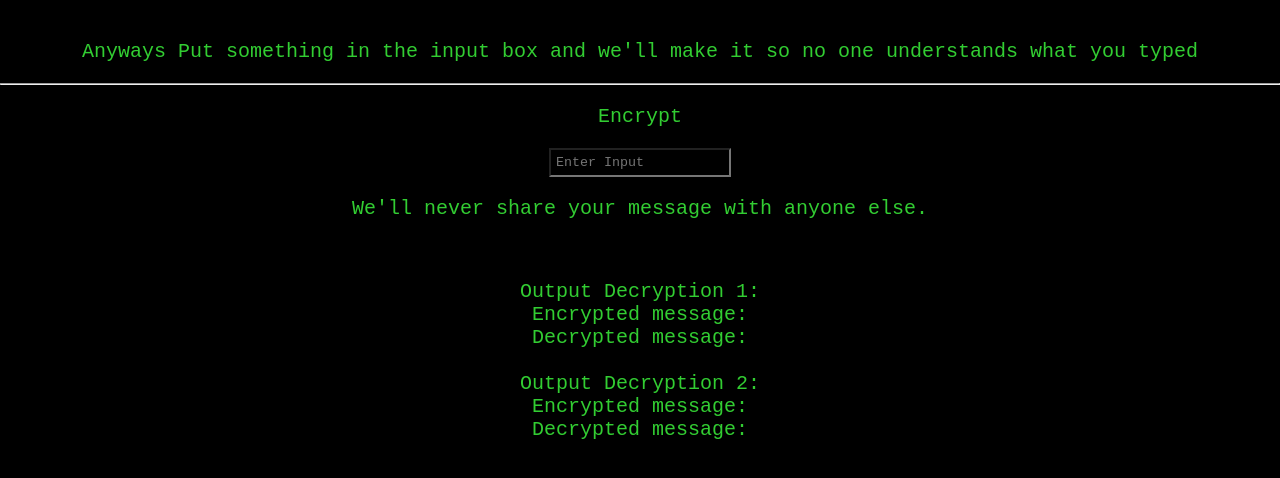
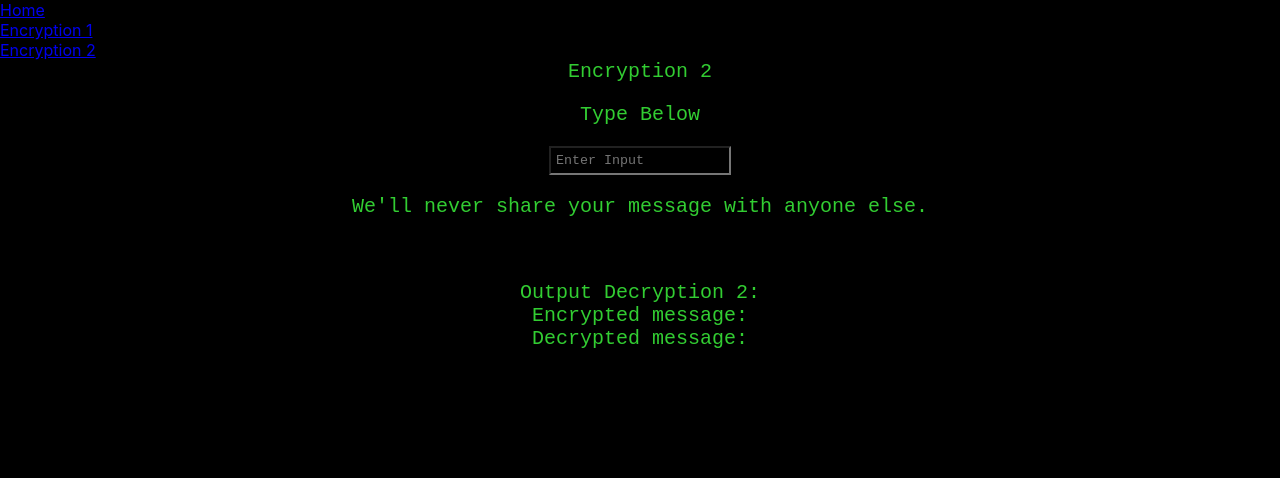
Before and after one commit to Jayjay-lv/Encryption-Project, a React (Create React App) app in the folder my-app/: page /foo2 in a window 1280 px wide. Shown: the top 478 px of the page. Built offline with nearby package versions, Linux system fonts and the light colour scheme.

Commit message:
React Router
Router to navigate website

```diff
--- a/my-app/package.json
+++ b/my-app/package.json
@@ -7,6 +7,7 @@
     "react": "^16.8.6",
     "react-bootstrap": "^1.0.0-beta.8",
     "react-dom": "^16.8.6",
+    "react-router-dom": "^5.0.0",
     "react-scripts": "2.1.8"
   },
   "scripts": {
--- a/my-app/src/App.js
+++ b/my-app/src/App.js
@@ -5,6 +5,8 @@ import Alert from 'react-bootstrap/Alert';
 import React, { Component } from 'react';
 import logo from './logo.svg';
 import './App.css';
+import Breadcrumb from 'react-bootstrap/Breadcrumb';
+import { BrowserRouter as Router, Link, Route } from 'react-router-dom'
 
 const NumberMapping = {
   "a": 0,
@@ -105,49 +107,26 @@ class App extends Component {
   render() {
     return(
       <div id='div'>
-      <div>
-      <Alert variant="success">
-  <Alert.Heading className='Outputs'role="alert" class="alert alert-success">Hey, Welcome to Our encryption Site</Alert.Heading>
-  <p className='Outputs' type="text">
-    Anyways Put something in the input box and we'll make it so  no one understands what you typed
-  </p>
-  <hr />
-  </Alert>
-     <form>
-    <Form.Group id='box'controlId="formBasicInput">
-    <Form.Label id='Input'>
-   <p>
-    Encrypt
-    </p>
-    </Form.Label>
-    <Form.Control type="text" placeholder="Enter Input" className='Inputbox' onChange={this.updateName} />
-    <Form.Text>
-    <p id='message'>
-      We'll never share your message with anyone else.
-      </p>
-    </Form.Text>
-    </Form.Group>
-      <br/>
-      </form>
-      <p className ='Outputs' type="text">
-      Output Decryption 1:
-       <br/>
-      Encrypted message: {this.state.cipherText} <br/>
-      Decrypted message: {this.decrypt1(this.state.cipherText)}
-      <br/><br/>
-      Output Decryption 2:
-       <br/>
-      Encrypted message: {this.state.cipherText2} <br/>
-      Decrypted message: {this.decrypt2(this.state.cipherText2)}
-      </p>
-      </div>
-      <script
-      src="https://unpkg.com/react-bootstrap@next/dist/react-bootstrap.min.js"
-      crossorigin>
-      </script>
+        <Router>
+
+            <Link to="/foop">Home</Link>
+            <br />
+            <Link to="/foo">Encryption 1</Link>
+            <br />
+            <Link to="/foo2">Encryption 2</Link>
+          <Route path="/foop" render={() => {return homep(this)}}/>
+          <Route path="/foo" render={() => {return first_e(this)}}/>
+          <Route path="/foo2" render={() => {return second_e(this)}}/>
+        </Router>
+
+        <script
+          src="https://unpkg.com/react-bootstrap@next/dist/react-bootstrap.min.js"
+          crossorigin>
+        </script>
       </div>
     );
   }
+
 
   randomLetter(){
     var randomNum = Math.floor((Math.random() * 25) + 0)
@@ -201,6 +180,88 @@ class App extends Component {
     newSymbols.forEach((letter, i) => {if (i % 2 != 0) answer += letter})
     return answer;
   }
-}
+};
+
+const homep = (comp) =>(
+  <div className = "Outputs">
+   <h1 className="Outputs"role="alert" class="text">Hey, Welcome to Our Encryption Site</h1>
+   <p className ="Outputs"type="text"> The is the homepage, please click either Encryption 1 or 2. </p>
+  </div>
+  )
+
+const first_e = (comp) => (
+    <div className='Outputs'>
+    <div>
+    <Alert>
+     <Alert.Heading className='Outputs'role="alert" class="alert alert-success">Encryption 1</Alert.Heading>
+  <p className='Outputs' type="text">
+    Type Below
+  </p>
+  </Alert>
+     <form>
+    <Form.Group id='box'controlId="formBasicInput">
+    <Form.Label id='Input'>
+    </Form.Label>
+    <Form.Control type="text" placeholder="Enter Input" className='Inputbox' onChange={comp.updateName} />
+    <Form.Text>
+    <p id='message'>
+      We'll never share your message with anyone else.
+      </p>
+    </Form.Text>
+    </Form.Group>
+      <br/>
+      </form>
+      <p className ='Outputs' type="text">
+      Output Decryption 1:
+       <br/>
+      Encrypted message: {comp.state.cipherText} <br/>
+      Decrypted message: {comp.decrypt1(comp.state.cipherText)}
+      </p>
+      </div>
+      <script
+      src="https://unpkg.com/react-bootstrap@next/dist/react-bootstrap.min.js"
+      crossorigin>
+      </script>
+
+      </div>
+      )
+
+const second_e = (comp) =>(
+  <div className="Outputs">
+   <div>
+    <Alert>
+     <Alert.Heading className='Outputs'role="alert" class="alert alert-success">Encryption 2</Alert.Heading>
+  <p className='Outputs' type="text">
+    Type Below
+  </p>
+  </Alert>
+     <form>
+    <Form.Group id='box'controlId="formBasicInput">
+    <Form.Label id='Input'>
+    </Form.Label>
+    <Form.Control type="text" placeholder="Enter Input" className='Inputbox' onChange={comp.updateName} />
+    <Form.Text>
+    <p id='message'>
+      We'll never share your message with anyone else.
+      </p>
+    </Form.Text>
+    </Form.Group>
+      <br/>
+      </form>
+      <p className ='Outputs' type="text">
+      Output Decryption 2:
+       <br/>
+      Encrypted message: {comp.state.cipherText2} <br/>
+      Decrypted message: {comp.decrypt2(comp.state.cipherText2)}
+      </p>
+      </div>
+      <script
+      src="https://unpkg.com/react-bootstrap@next/dist/react-bootstrap.min.js"
+      crossorigin>
+      </script>
+  </div>
+  )
+
+
 
 export default App;
```
Also changed, not shown: 1 other file (tests, documents, lock files or other folders).
